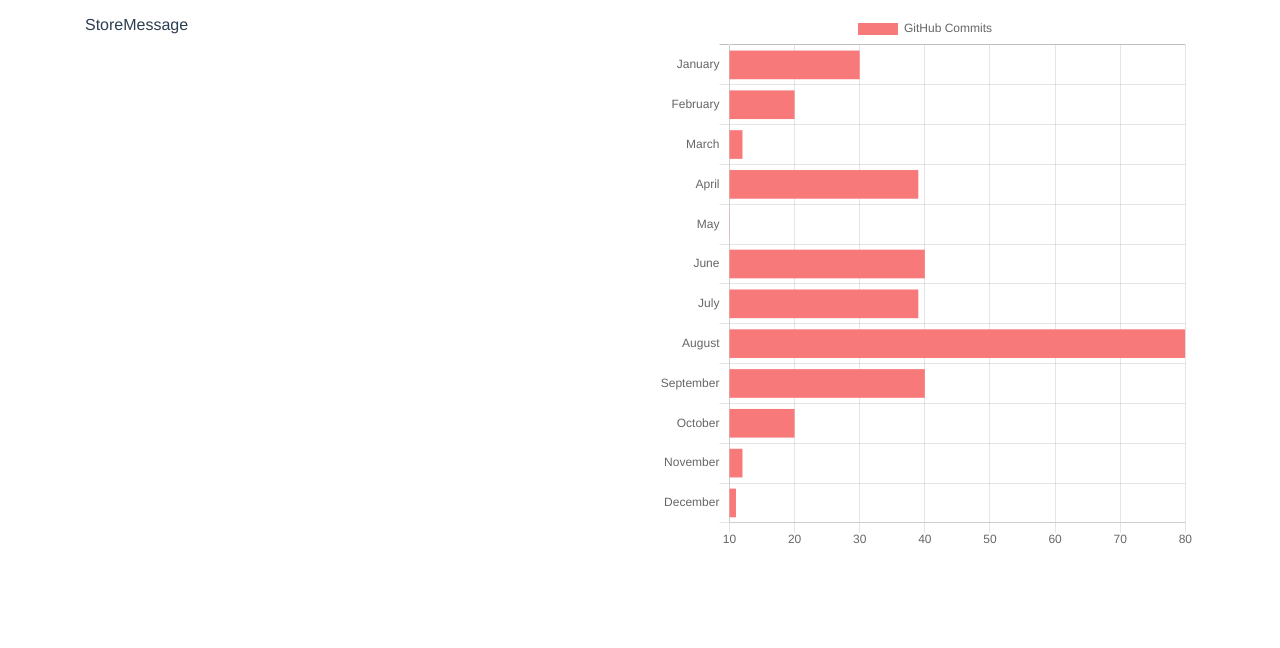
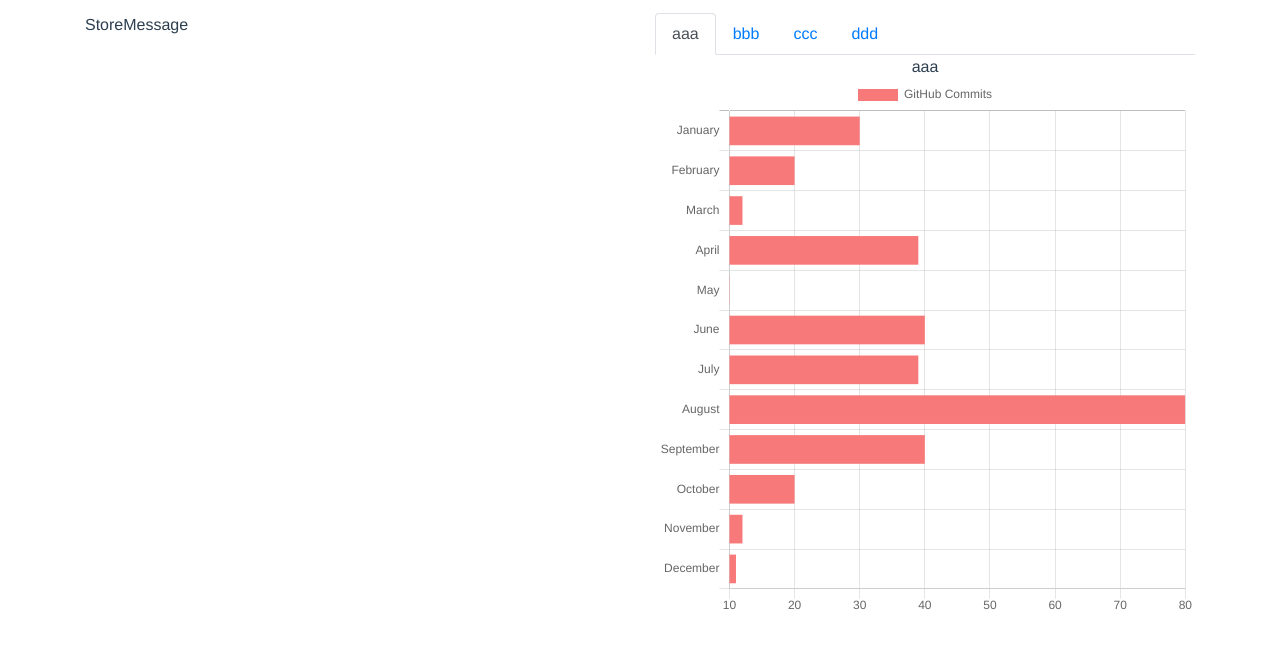
Before and after one commit to naokiur/personal-status, a Vue app: page /#/ in a window 1280 px wide. Shown: the top 648 px of the page. Built offline with nearby package versions, Linux system fonts and the light colour scheme.

Commit message:
Add tabs

```diff
--- a/src/components/Status.vue
+++ b/src/components/Status.vue
@@ -1,5 +1,11 @@
 <template>
   <section>
+    <b-tabs>
+      <b-tab title="aaa">aaa</b-tab>
+      <b-tab title="bbb">bbb</b-tab>
+      <b-tab title="ccc">ccc</b-tab>
+      <b-tab title="ddd">ddd</b-tab>
+    </b-tabs>
     <!-- <div v-for="item in storeStatus" :key="item.id">
       <div v-for="midiumItem in item.contents" :key="midiumItem.id">
         <div>
```
